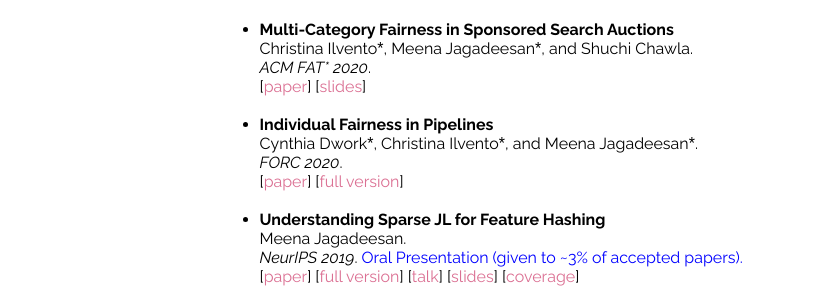
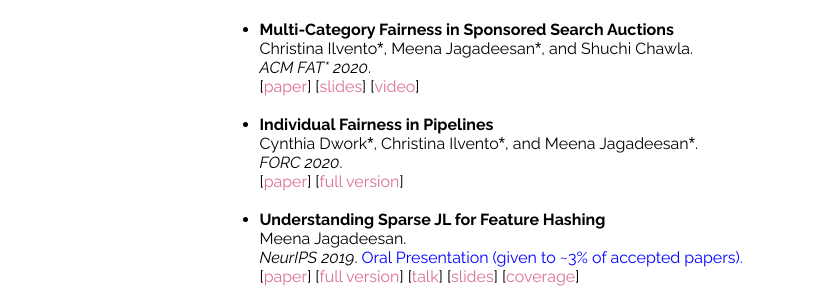
Before and after one commit to mjagadeesan/mjagadeesan.github.io, a Jekyll site: the page built from index.html, in a window 1280 px wide. Shown: the part 452-740 px from the top of the page, without its empty margins (233-1046 px from the left). Built offline with Jekyll 4.4.1, drawn with Linux system fonts in a browser that asks for light colours.

Commit message:
jhkjkjbjj

```diff
--- a/index.html
+++ b/index.html
@@ -18,7 +18,7 @@ layout: default
 	</li><br>
 	<li><b><span>Multi-Category Fairness in Sponsored Search Auctions</span></b><br>
 	Christina Ilvento<span style="font-family:Arial">*</span>, Meena Jagadeesan<span style="font-family:Arial">*</span>, and Shuchi Chawla.<br><em><span>ACM FAT* 2020</span></em><span>. </span><br>
-	[<a href=https://dl.acm.org/doi/abs/10.1145/3351095.3372848>paper</a>] [<a href=FATSlides.pdf>slides</a>]
+	[<a href=https://dl.acm.org/doi/abs/10.1145/3351095.3372848>paper</a>] [<a href=FATSlides.pdf>slides</a>] [<a href=https://www.youtube.com/watch?v=3u_FU8WdZXs>video</a>]
 	</li><br>
 	<li><b><span>Individual Fairness in Pipelines</span></b><br>
 	Cynthia Dwork<span style="font-family:Arial">*</span>, Christina Ilvento<span style="font-family:Arial">*</span>, and Meena Jagadeesan<span style="font-family:Arial">*</span>.<br><em><span>FORC 2020</span></em><span>. </span><br>
```
